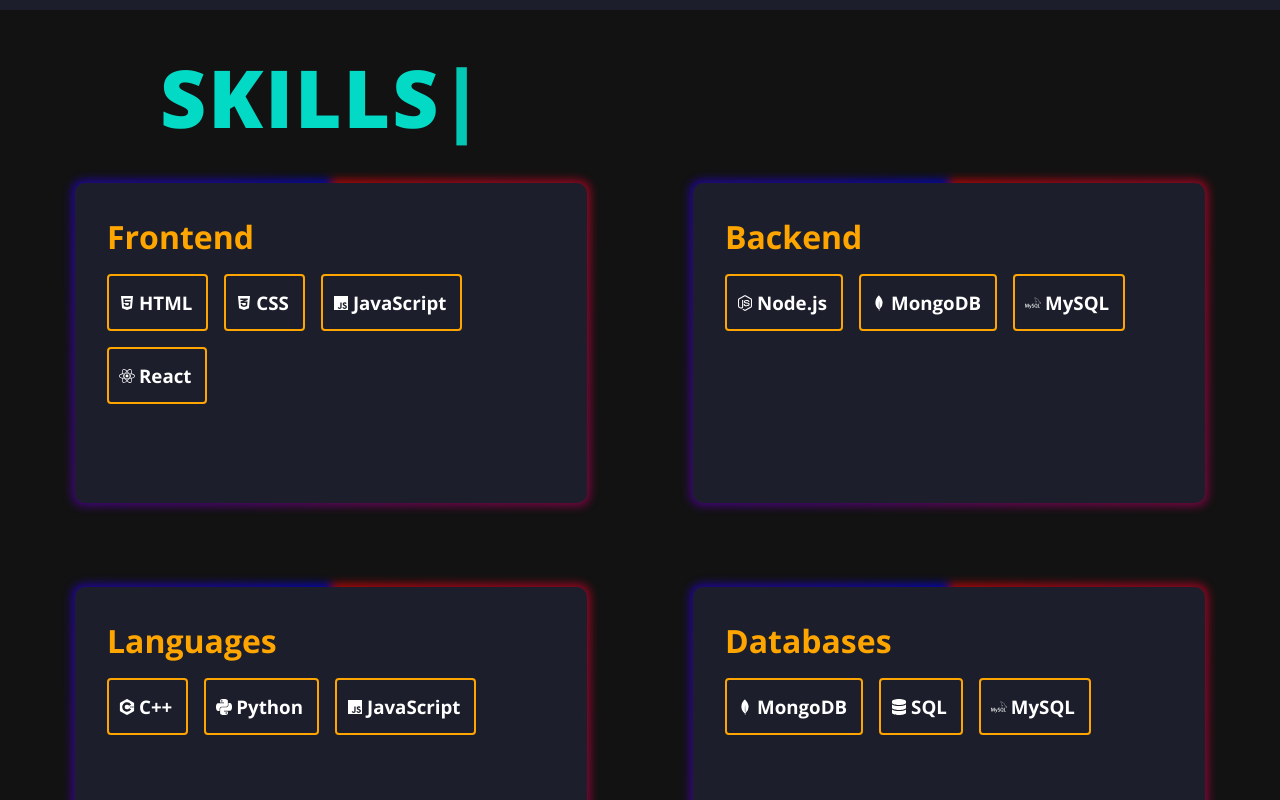
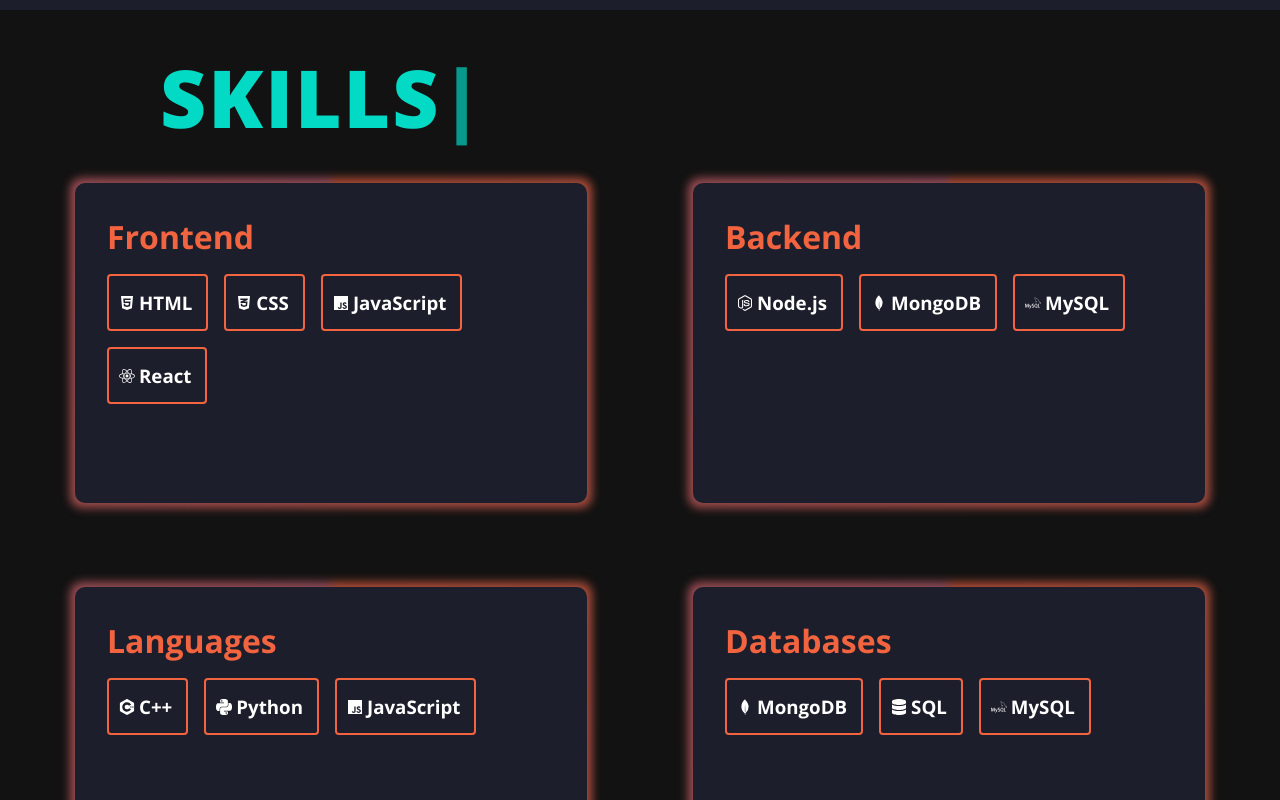
Before and after one commit to iam1513/Portfolio, a React (Vite) app: page / in a window 1280 px wide. Shown: the part 2000-2800 px from the top of the page. Built offline with nearby package versions, Linux system fonts and the light colour scheme.

Commit message:
Color changes in Skills and Profiles section.

```diff
--- a/src/components/Home.jsx
+++ b/src/components/Home.jsx
@@ -2,7 +2,7 @@ import React from "react";
 import { motion } from "framer-motion";
 import Typewriter from "typewriter-effect";
 import { BsArrowUpRight, BsChevronDown } from "react-icons/bs";
-// import me from "../assets/logo.png";
+import me from "../assets/logo.png";
 
 const Home = () => {
   const animations = {
@@ -77,7 +77,7 @@ const Home = () => {
         </div>
       </section>
       <section className="relative">
-        {/* <img src={me} alt="Om" className="relative z-10" /> */}
+        <img src={me} alt="Om" className="relative z-10" />
       </section>
       <BsChevronDown />
     </div>
--- a/src/styles/contact.scss
+++ b/src/styles/contact.scss
@@ -6,7 +6,7 @@
 
 #contact {
   width: 100%;
-  height: 92vh;
+  height: 86vh;
   background-color: $col5;
   margin-top: -200px;
   display: flex;
@@ -37,7 +37,7 @@
           margin: 1rem;
           height: 9rem;
           width: 9rem;
-          background-color: orange;
+          background-color: $col6;
           border-radius: 50%;
           display: flex;
           flex-direction: column;
@@ -48,8 +48,8 @@
           transition: all 0.5s;
           &:hover {
             background-color: $col1;
-            color: white;
-            border: 2px solid white;
+            color: $col2;
+            border: 2px solid $col2;
           }
           svg {
             font-size: 4rem;
--- a/src/styles/skills.scss
+++ b/src/styles/skills.scss
@@ -35,7 +35,7 @@
       h1 {
         margin-bottom: 1rem;
         font-size: 2rem;
-        color: orange;
+        color: $col6;
         text-align: start;
       }
 
@@ -49,7 +49,7 @@
           display: flex;
           flex-direction: row;
           align-items: center;
-          border: 2px solid orange;
+          border: 2px solid $col6;
           padding: 10px;
           border-radius: 4px;
           min-width: 80px;
@@ -63,11 +63,11 @@
     div::before {
       content: "";
       position: absolute;
-      top: -3px;
-      left: -3px;
-      right: -3px;
-      bottom: -3px;
-      background: conic-gradient(red, blue);
+      top: -5px;
+      left: -5px;
+      right: -5px;
+      bottom: -5px;
+      background: conic-gradient($col6, $col3);
       border-radius: 12px;
       z-index: -1;
       filter: blur(5px);
--- a/src/styles/timeline.scss
+++ b/src/styles/timeline.scss
@@ -96,7 +96,7 @@
         left: -3px;
         right: -3px;
         bottom: -3px;
-        background: conic-gradient(orange);
+        background: conic-gradient($col6);
         border-radius: 12px;
         z-index: -1;
         filter: blur(5px);
```
